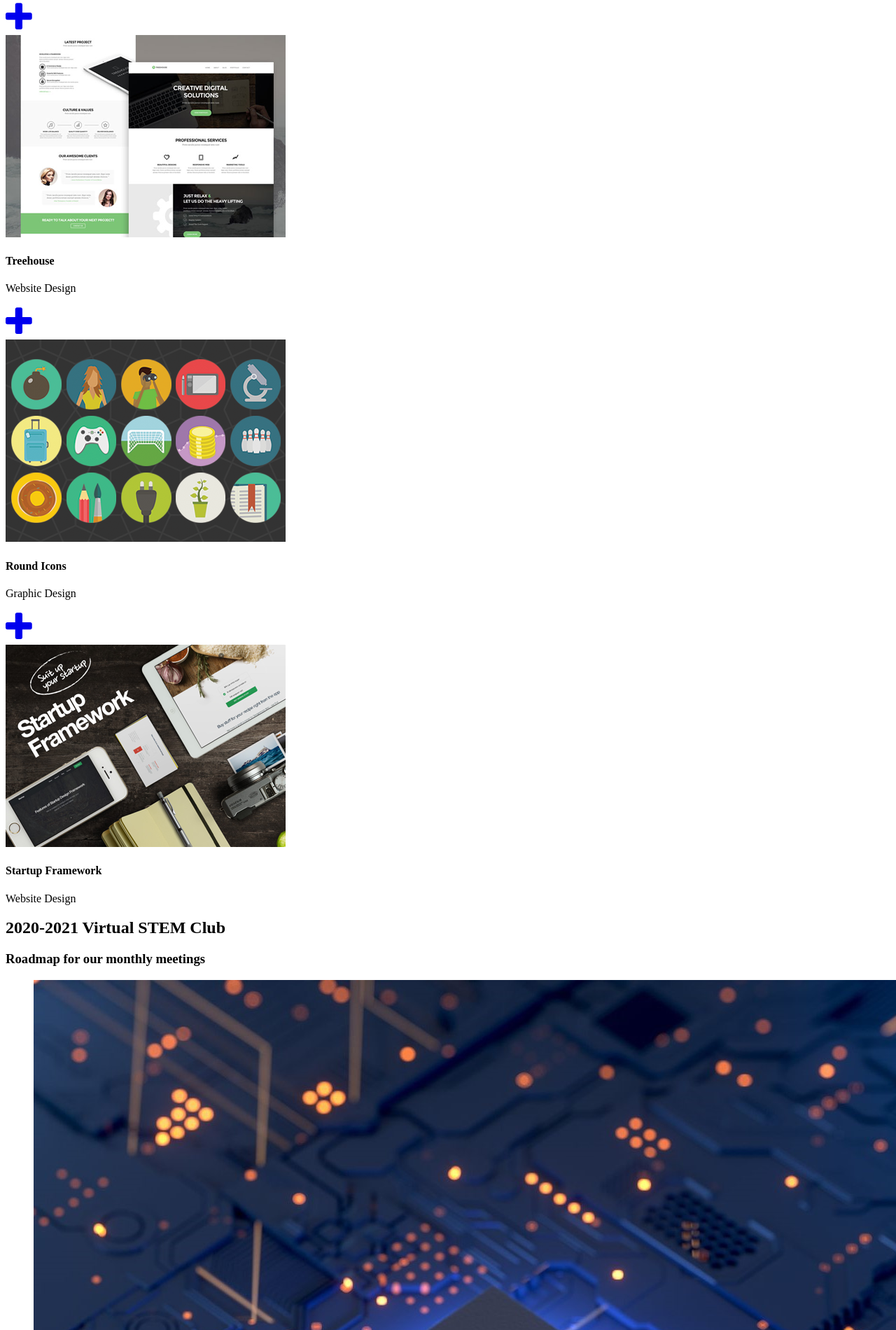
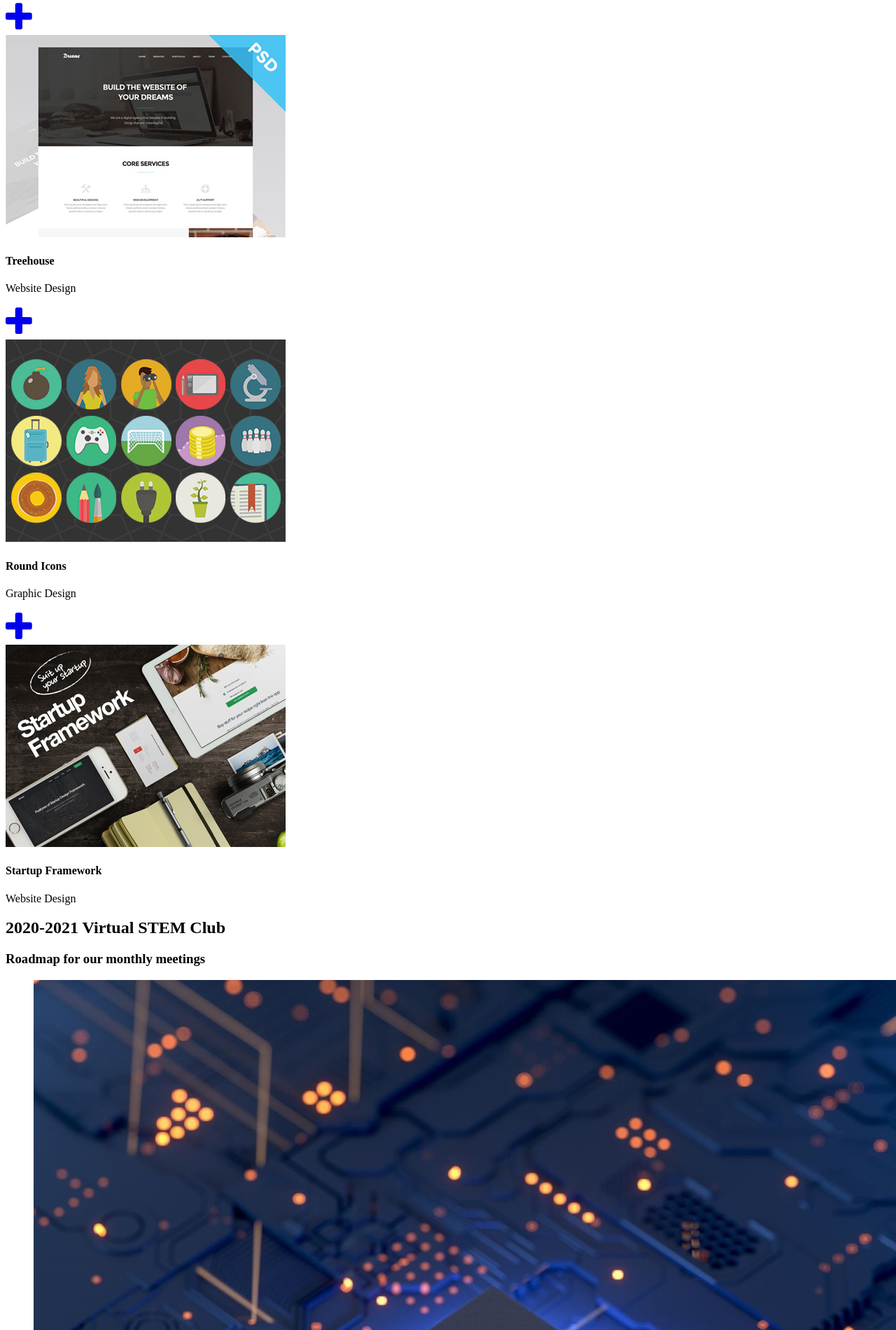
Before and after one commit to 4Hjccc/4Hjccc.github.io, a Jekyll site: the page built from index.html, in a window 1280 px wide. Shown: the part 1443-3343 px from the top of the page at 70% size. Built offline with Jekyll 4.4.1, drawn with Linux system fonts in a browser that asks for light colours; some web fonts are replaced.

Commit message:
Update 2014-07-15-project-4.markdown

```diff
--- a/_posts/2014-07-15-project-4.markdown
+++ b/_posts/2014-07-15-project-4.markdown
@@ -4,8 +4,8 @@
 layout: default
 modal-id: 1
 date: 2014-07-15
-img: treehouse.png
-thumbnail: treehouse-thumbnail.png
+img: dreams.png
+thumbnail: dreams-thumbnail.png
 alt: image-alt
 project-date: April 2014
 client: Start Bootstrap
```
